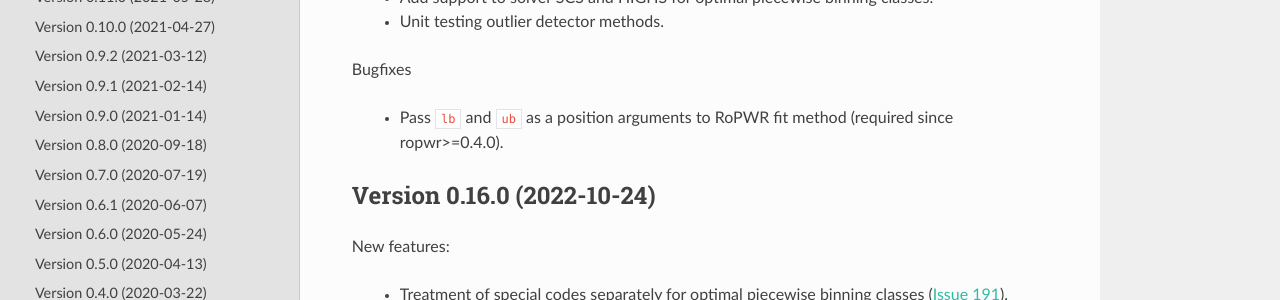
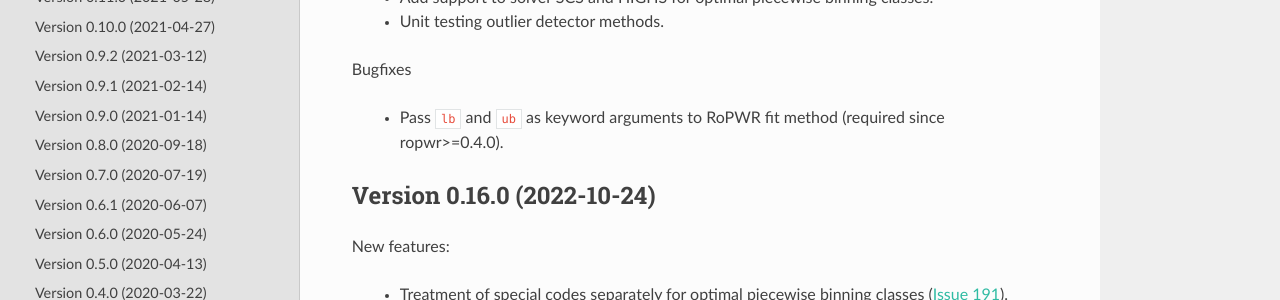
Before and after one commit to guillermo-navas-palencia/optbinning, a Sphinx documentation site: the page built from doc/source/release_notes.rst, in a window 1280 px wide and 900 px high. Shown: the part 374-674 px from the top of the window. Built offline with Sphinx 7.4.7 and the Read the Docs theme 2.0.0, drawn with Linux system fonts in a browser that asks for light colours; pages that are not in the unit, such as notebooks, are missing from menus.

Commit message:
Fix type

```diff
--- a/doc/source/release_notes.rst
+++ b/doc/source/release_notes.rst
@@ -15,7 +15,7 @@ Improvements
 
 Bugfixes
 
-   - Pass ``lb`` and ``ub`` as a position arguments to RoPWR fit method (required since ropwr>=0.4.0).
+   - Pass ``lb`` and ``ub`` as keyword arguments to RoPWR fit method (required since ropwr>=0.4.0).
 
 
 Version 0.16.0 (2022-10-24)
```
